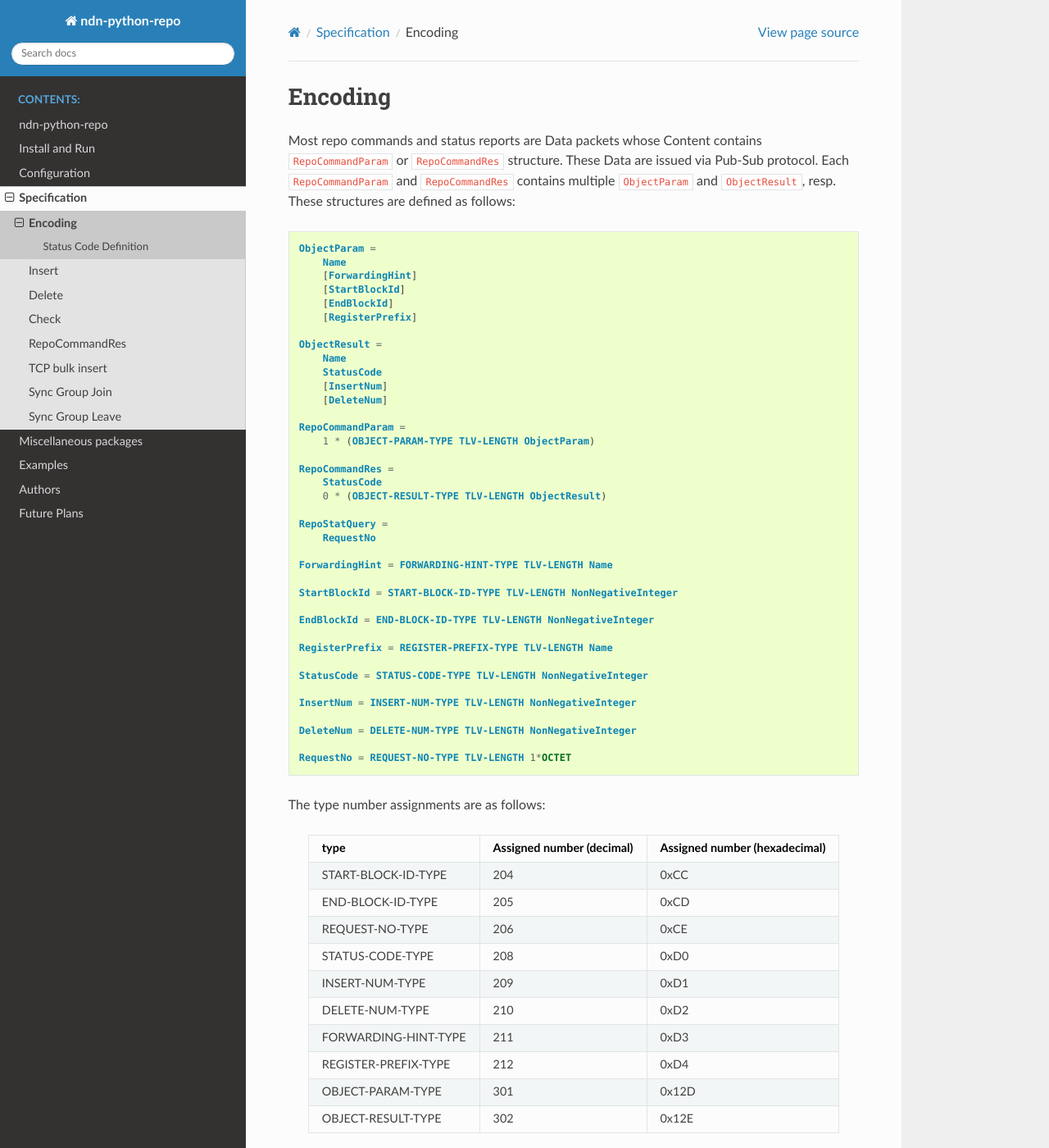
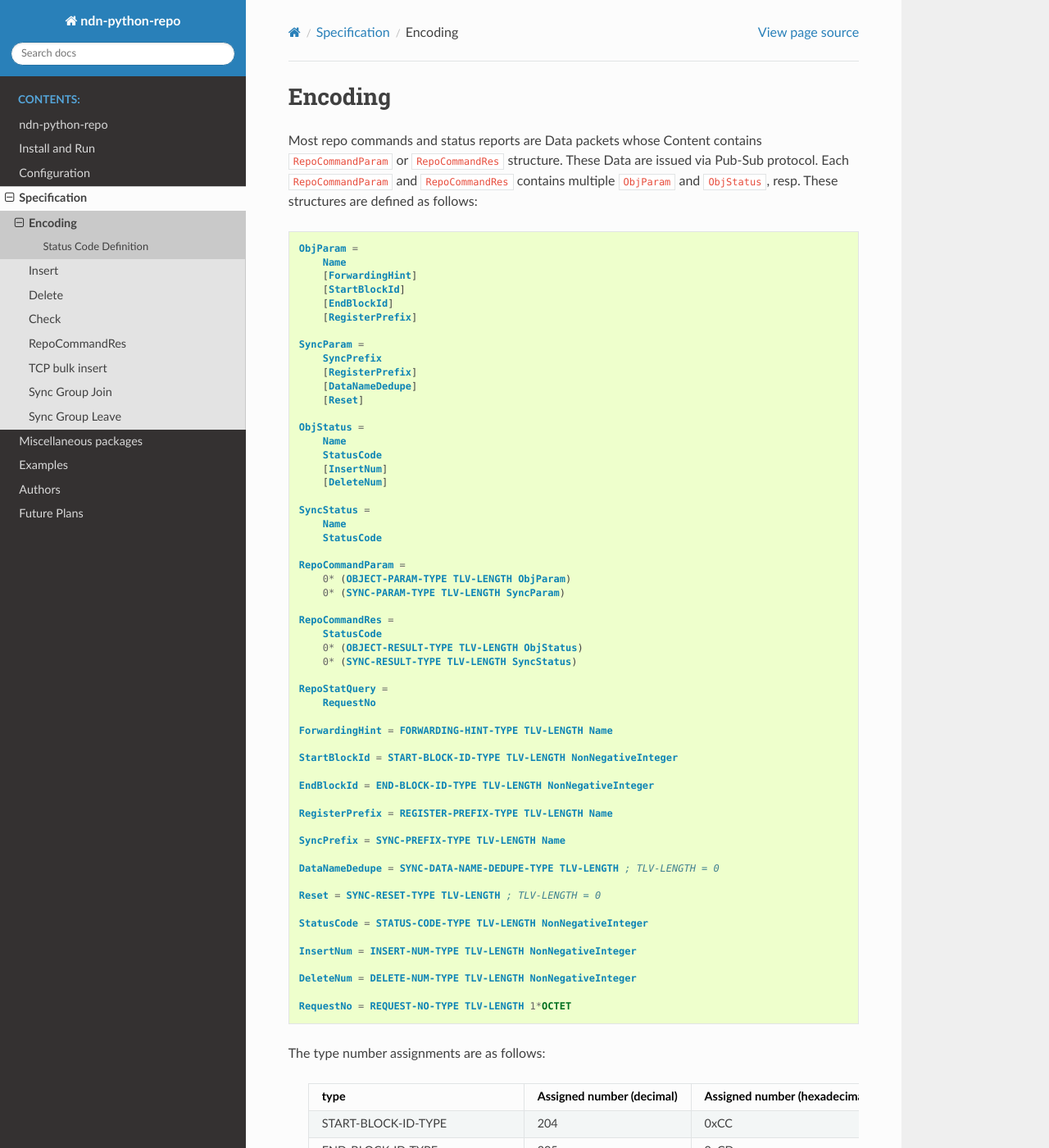
Before and after one commit to UCLA-IRL/ndn-python-repo, a Sphinx documentation site: the page built from docs/src/specification/encoding.rst, in a window 1280 px wide and 1400 px high. Shown: the whole window at 82% size. Built offline with Sphinx 7.4.7 and the Read the Docs theme 3.1.0, drawn with Linux system fonts in a browser that asks for light colours; some of the changed text lies outside the part shown.

Commit message:
Sync: fix implementation and document

```diff
--- a/docs/src/specification/check.rst
+++ b/docs/src/specification/check.rst
@@ -30,7 +30,7 @@ RepoCommandRes
     However, fetched objects or segments are still inserted into the repo.
     Only the objects with ``insert_num=0`` are not inserted.
 
-* For each ``ObjectResult`` contained in the ``RepoCommandRes``, the status code can be one of the following:
+* For each ``ObjStatus`` contained in the ``RepoCommandRes``, the status code can be one of the following:
 
   * ``ROGER``: The whole command is received and the operation on this object will be started in the future.
   * ``MALFORMED``: If the object has wrong parameter.
--- a/docs/src/specification/encoding.rst
+++ b/docs/src/specification/encoding.rst
@@ -5,30 +5,42 @@ Most repo commands and status reports are Data packets whose Content contains
 ``RepoCommandParam`` or ``RepoCommandRes`` structure.
 These Data are issued via Pub-Sub protocol.
 Each ``RepoCommandParam`` and ``RepoCommandRes`` contains
-multiple ``ObjectParam`` and ``ObjectResult``, resp.
+multiple ``ObjParam`` and ``ObjStatus``, resp.
 These structures are defined as follows:
 
 .. code-block:: abnf
 
-    ObjectParam =
+    ObjParam =
         Name
         [ForwardingHint]
         [StartBlockId]
         [EndBlockId]
         [RegisterPrefix]
 
-    ObjectResult =
+    SyncParam =
+        SyncPrefix
+        [RegisterPrefix]
+        [DataNameDedupe]
+        [Reset]
+
+    ObjStatus =
         Name
         StatusCode
         [InsertNum]
         [DeleteNum]
 
+    SyncStatus =
+        Name
+        StatusCode
+
     RepoCommandParam =
-        1 * (OBJECT-PARAM-TYPE TLV-LENGTH ObjectParam)
+        0* (OBJECT-PARAM-TYPE TLV-LENGTH ObjParam)
+        0* (SYNC-PARAM-TYPE TLV-LENGTH SyncParam)
 
     RepoCommandRes =
         StatusCode
-        0 * (OBJECT-RESULT-TYPE TLV-LENGTH ObjectResult)
+        0* (OBJECT-RESULT-TYPE TLV-LENGTH ObjStatus)
+        0* (SYNC-RESULT-TYPE TLV-LENGTH SyncStatus)
 
     RepoStatQuery =
         RequestNo
@@ -41,6 +53,12 @@ These structures are defined as follows:
 
     RegisterPrefix = REGISTER-PREFIX-TYPE TLV-LENGTH Name
 
+    SyncPrefix = SYNC-PREFIX-TYPE TLV-LENGTH Name
+
+    DataNameDedupe = SYNC-DATA-NAME-DEDUPE-TYPE TLV-LENGTH ; TLV-LENGTH = 0
+
+    Reset = SYNC-RESET-TYPE TLV-LENGTH ; TLV-LENGTH = 0
+
     StatusCode = STATUS-CODE-TYPE TLV-LENGTH NonNegativeInteger
 
     InsertNum = INSERT-NUM-TYPE TLV-LENGTH NonNegativeInteger
@@ -51,29 +69,39 @@ These structures are defined as follows:
 
 The type number assignments are as follows:
 
-    +----------------------+----------------------------+--------------------------------+
-    | type                 | Assigned number (decimal)  | Assigned number (hexadecimal)  |
-    +======================+============================+================================+
-    | START-BLOCK-ID-TYPE  | 204                        | 0xCC                           |
-    +----------------------+----------------------------+--------------------------------+
-    | END-BLOCK-ID-TYPE    | 205                        | 0xCD                           |
-    +----------------------+----------------------------+--------------------------------+
-    | REQUEST-NO-TYPE      | 206                        | 0xCE                           |
-    +----------------------+----------------------------+--------------------------------+
-    | STATUS-CODE-TYPE     | 208                        | 0xD0                           |
-    +----------------------+----------------------------+--------------------------------+
-    | INSERT-NUM-TYPE      | 209                        | 0xD1                           |
-    +----------------------+----------------------------+--------------------------------+
-    | DELETE-NUM-TYPE      | 210                        | 0xD2                           |
-    +----------------------+----------------------------+--------------------------------+
-    | FORWARDING-HINT-TYPE | 211                        | 0xD3                           |
-    +----------------------+----------------------------+--------------------------------+
-    | REGISTER-PREFIX-TYPE | 212                        | 0xD4                           |
-    +----------------------+----------------------------+--------------------------------+
-    | OBJECT-PARAM-TYPE    | 301                        | 0x12D                          |
-    +----------------------+----------------------------+--------------------------------+
-    | OBJECT-RESULT-TYPE   | 302                        | 0x12E                          |
-    +----------------------+----------------------------+--------------------------------+
+    +----------------------------+----------------------------+--------------------------------+
+    | type                       | Assigned number (decimal)  | Assigned number (hexadecimal)  |
+    +============================+============================+================================+
+    | START-BLOCK-ID-TYPE        | 204                        | 0xCC                           |
+    +----------------------------+----------------------------+--------------------------------+
+    | END-BLOCK-ID-TYPE          | 205                        | 0xCD                           |
+    +----------------------------+----------------------------+--------------------------------+
+    | REQUEST-NO-TYPE            | 206                        | 0xCE                           |
+    +----------------------------+----------------------------+--------------------------------+
+    | STATUS-CODE-TYPE           | 208                        | 0xD0                           |
+    +----------------------------+----------------------------+--------------------------------+
+    | INSERT-NUM-TYPE            | 209                        | 0xD1                           |
+    +----------------------------+----------------------------+--------------------------------+
+    | DELETE-NUM-TYPE            | 210                        | 0xD2                           |
+    +----------------------------+----------------------------+--------------------------------+
+    | FORWARDING-HINT-TYPE       | 211                        | 0xD3                           |
+    +----------------------------+----------------------------+--------------------------------+
+    | REGISTER-PREFIX-TYPE       | 212                        | 0xD4                           |
+    +----------------------------+----------------------------+--------------------------------+
+    | OBJECT-PARAM-TYPE          | 301                        | 0x12D                          |
+    +----------------------------+----------------------------+--------------------------------+
+    | OBJECT-RESULT-TYPE         | 302                        | 0x12E                          |
+    +----------------------------+----------------------------+--------------------------------+
+    | SYNC-PARAM-TYPE            | 401                        | 0x191                          |
+    +----------------------------+----------------------------+--------------------------------+
+    | SYNC-RESULT-TYPE           | 402                        | 0x192                          |
+    +----------------------------+----------------------------+--------------------------------+
+    | SYNC-DATA-NAME-DEDUPE-TYPE | 403                        | 0x193                          |
+    +----------------------------+----------------------------+--------------------------------+
+    | SYNC-RESET-TYPE            | 404                        | 0x194                          |
+    +----------------------------+----------------------------+--------------------------------+
+    | SYNC-PREFIX-TYPE           | 405                        | 0x195                          |
+    +----------------------------+----------------------------+--------------------------------+
 
 
 Status Code Definition
```
Also changed, not shown: docs/src/specification/delete.rst (+4 -4 lines), docs/src/specification/insert.rst (+4 -4 lines), 4 other files.
